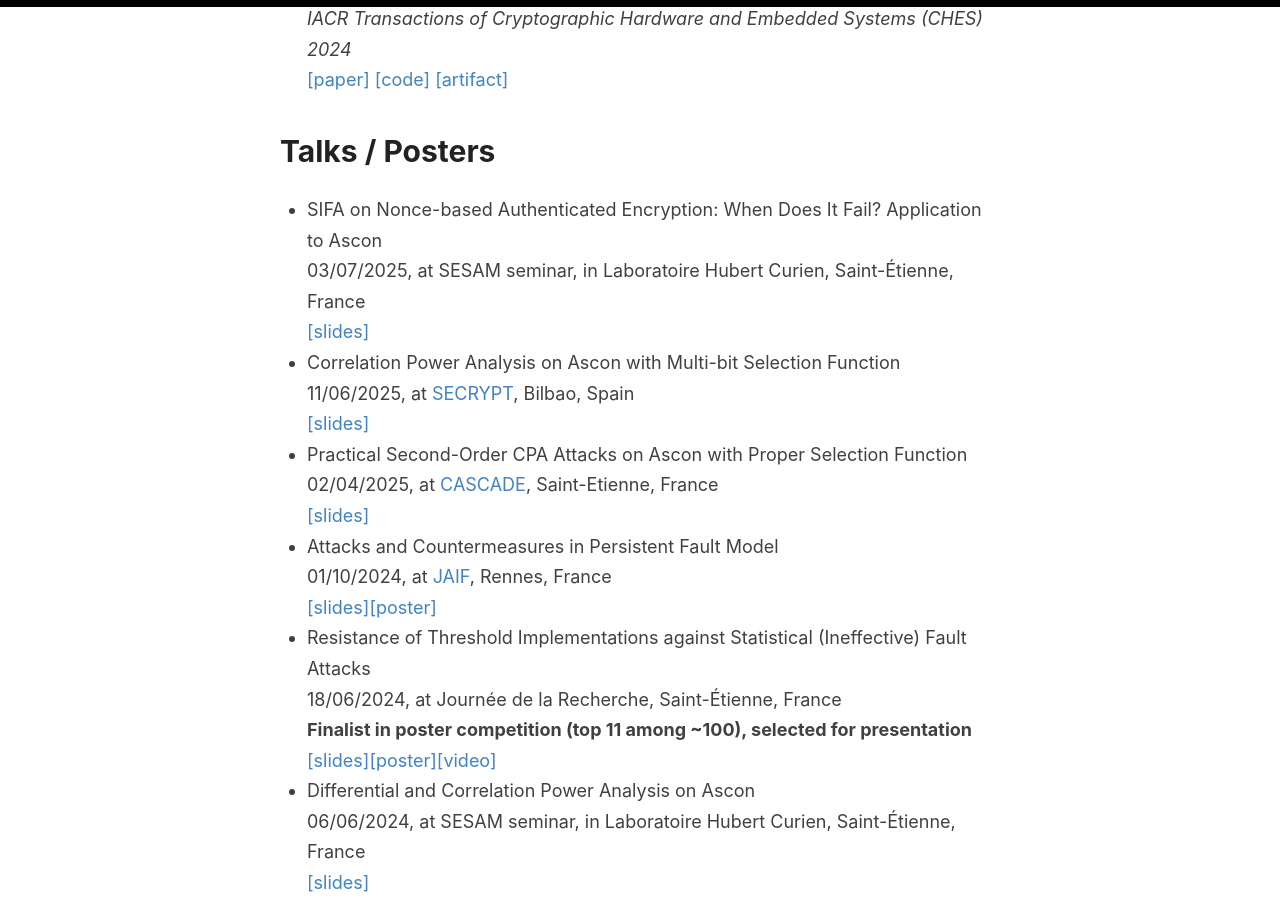
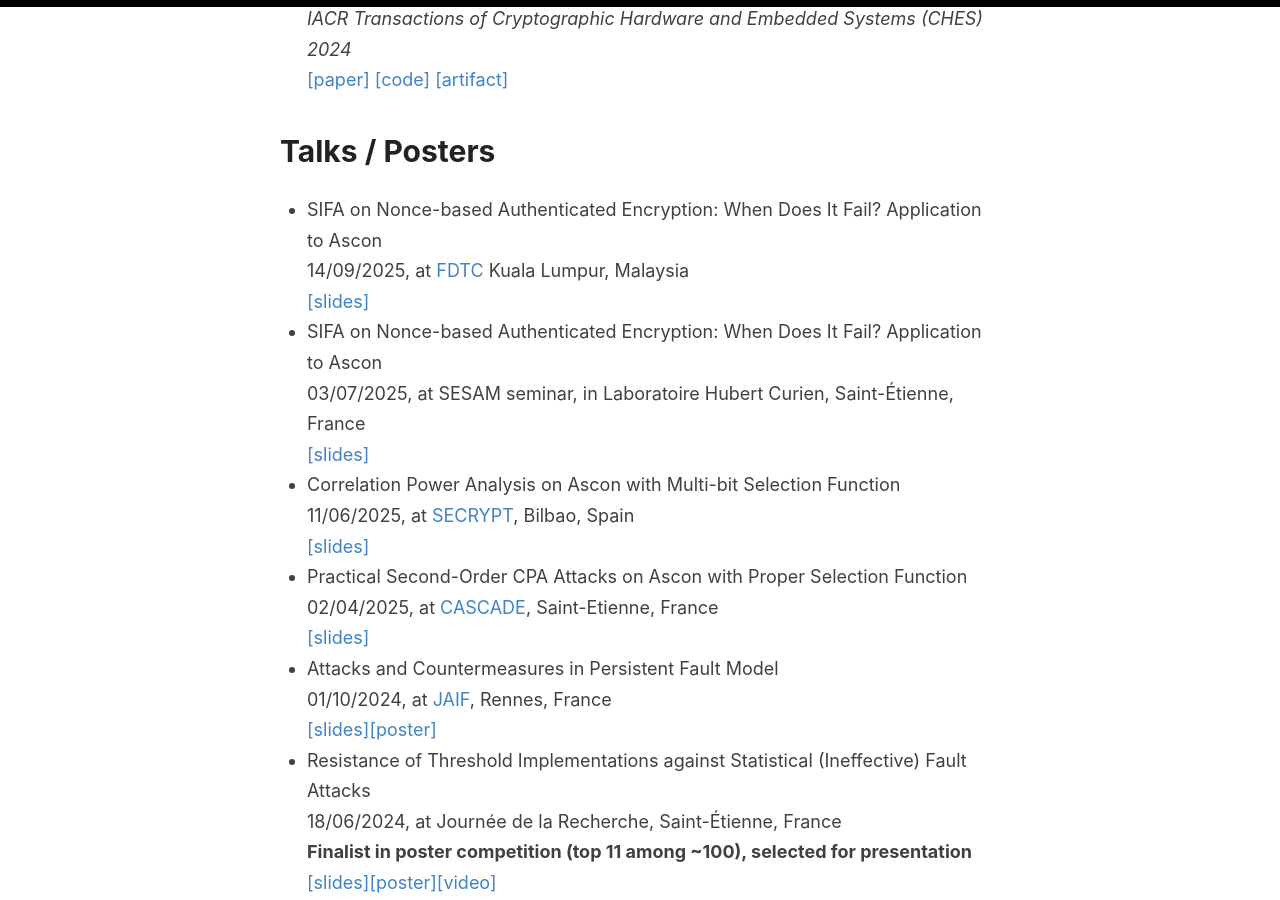
Before and after one commit to nvietsang/nvietsang.github.io, a Jekyll site: the page built from index.html, in a window 1280 px wide and 900 px high, scrolled down 1163 px. Built offline with Jekyll 4.4.1, drawn with Linux system fonts in a browser that asks for light colours; the list of posts is cut into pages by our own code.

Commit message:
add talk

```diff
--- a/index.html
+++ b/index.html
@@ -90,6 +90,10 @@ layout: default
     <h1>Talks / Posters</h1>
       <ul>
         <li>SIFA on Nonce-based Authenticated Encryption: When Does It Fail? Application to Ascon
+            <br> 14/09/2025, at <a href="https://fdtc.deib.polimi.it/FDTC25/index.html">FDTC</a> Kuala Lumpur, Malaysia
+            <br> <a href="/assets/docs/slides_2025-09-14_FDTC.pdf">[slides]</a>
+        </li>
+        <li>SIFA on Nonce-based Authenticated Encryption: When Does It Fail? Application to Ascon
             <br> 03/07/2025, at SESAM seminar, in Laboratoire Hubert Curien, Saint-Étienne, France
             <br> <a href="/assets/docs/slides_2025-07-03_SIFA-Ascon.pdf">[slides]</a>
         </li>
```
Also changed, not shown: 1 other file.
